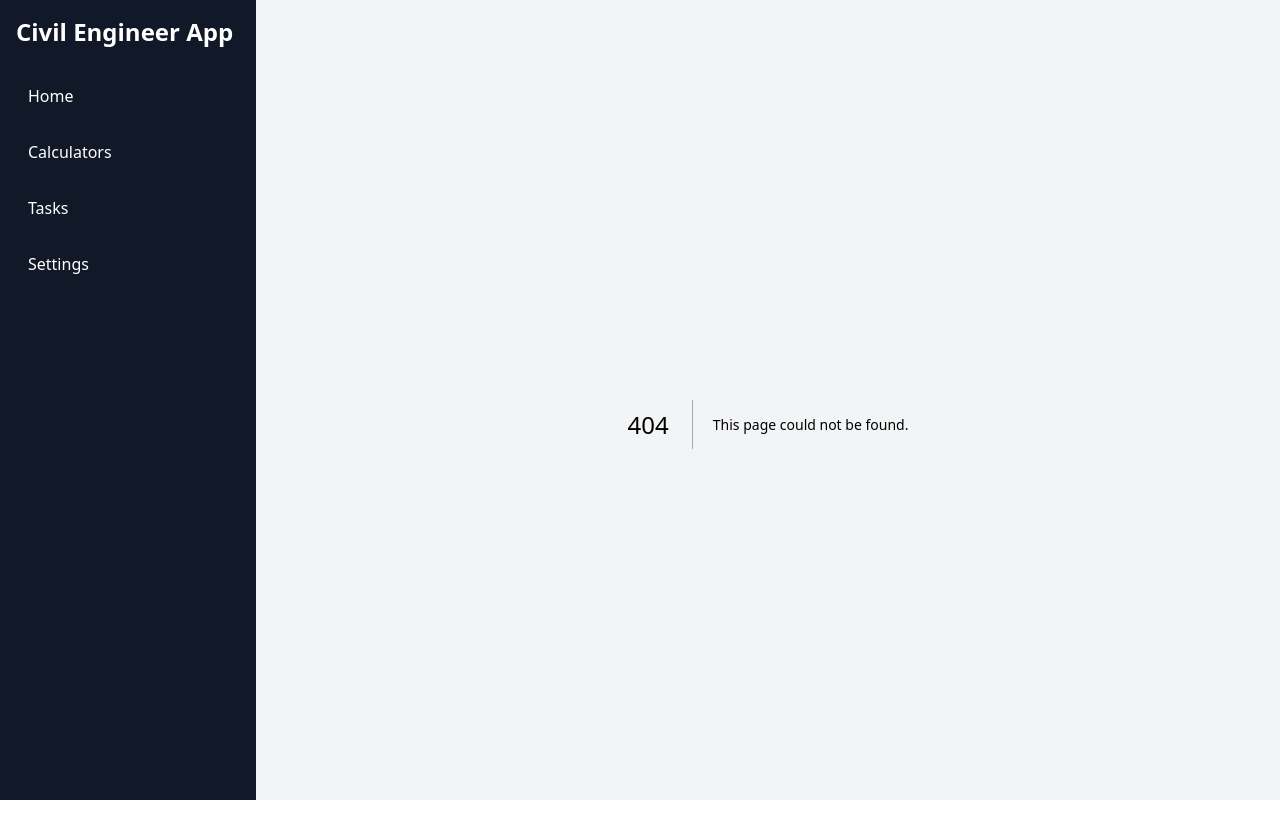
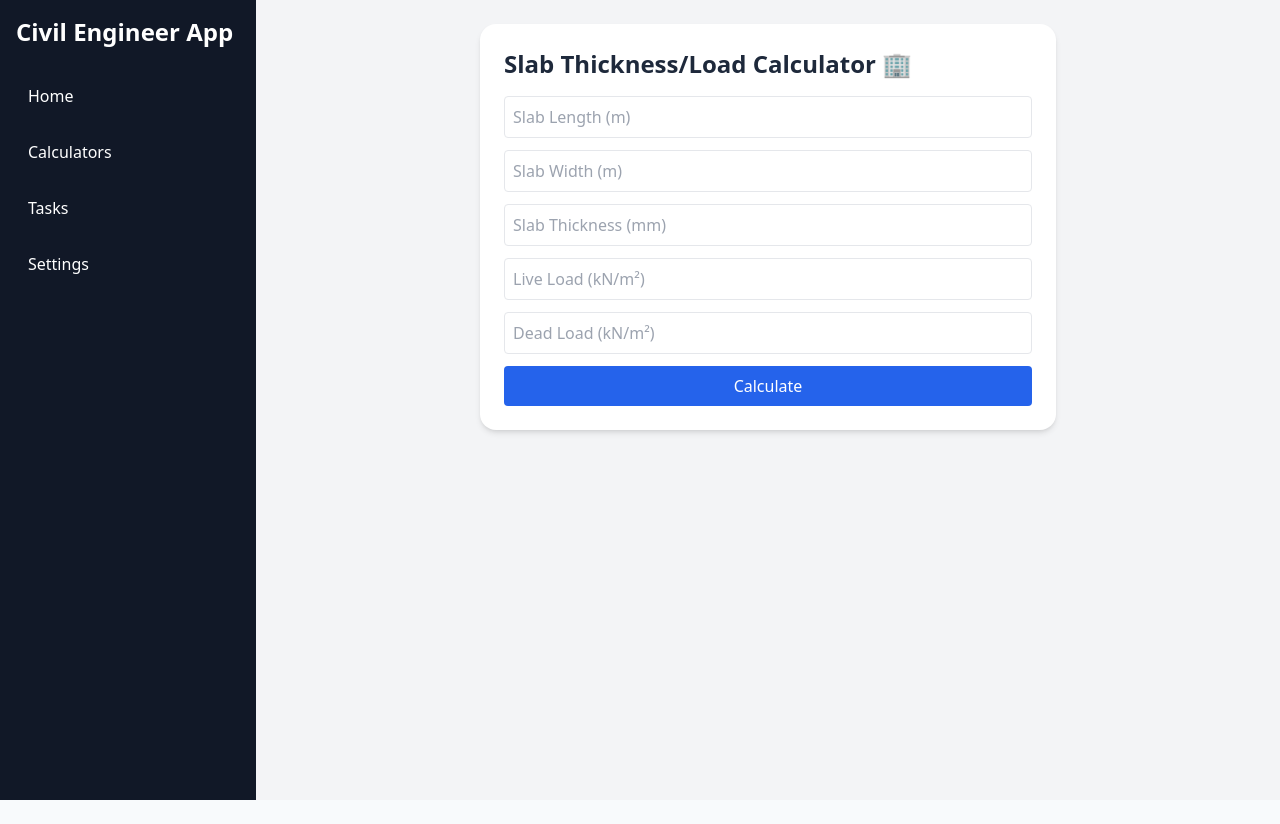
Before and after one commit to shadabalam117/CiviPilot, a Next.js app: page /calculators/slab in a window 1280 px wide. Before the commit this address had no page. After the commit the page ends 800 px from the top, so only its background shows below. Built offline with nearby package versions, Linux system fonts and the light colour scheme.

Commit message:
Create page.tsx

```diff
--- /dev/null
+++ b/app/calculators/slab/page.tsx
@@ -0,0 +1,104 @@
+"use client";
+
+import { useState } from "react";
+
+export default function SlabCalculator() {
+  const [length, setLength] = useState(""); // slab length in m
+  const [width, setWidth] = useState(""); // slab width in m
+  const [thickness, setThickness] = useState(""); // slab thickness in mm
+  const [liveLoad, setLiveLoad] = useState(""); // kN/m²
+  const [deadLoad, setDeadLoad] = useState(""); // kN/m²
+  const [result, setResult] = useState<any>(null);
+
+  const calculate = () => {
+    const L = parseFloat(length);
+    const W = parseFloat(width);
+    const t = parseFloat(thickness);
+    const LL = parseFloat(liveLoad);
+    const DL = parseFloat(deadLoad);
+
+    if ([L, W, t, LL, DL].some((v) => isNaN(v) || v <= 0)) {
+      alert("Please enter valid numbers");
+      return;
+    }
+
+    // Slab area
+    const area = L * W; // m²
+
+    // Slab volume
+    const volume = area * (t / 1000); // convert mm to m
+
+    // Self weight of slab (concrete density ~25 kN/m³)
+    const selfWeight = volume * 25; // kN
+
+    // Total load
+    const totalLoad = selfWeight + LL * area + DL * area; // kN
+
+    setResult({
+      area: area.toFixed(2),
+      volume: volume.toFixed(3),
+      selfWeight: selfWeight.toFixed(2),
+      totalLoad: totalLoad.toFixed(2),
+    });
+  };
+
+  return (
+    <div className="p-6 max-w-xl mx-auto bg-white rounded-2xl shadow-md">
+      <h1 className="text-2xl font-bold mb-4">Slab Thickness/Load Calculator 🏢</h1>
+
+      <div className="space-y-3">
+        <input
+          type="number"
+          placeholder="Slab Length (m)"
+          value={length}
+          onChange={(e) => setLength(e.target.value)}
+          className="border p-2 w-full rounded"
+        />
+        <input
+          type="number"
+          placeholder="Slab Width (m)"
+          value={width}
+          onChange={(e) => setWidth(e.target.value)}
+          className="border p-2 w-full rounded"
+        />
+        <input
+          type="number"
+          placeholder="Slab Thickness (mm)"
+          value={thickness}
+          onChange={(e) => setThickness(e.target.value)}
+          className="border p-2 w-full rounded"
+        />
+        <input
+          type="number"
+          placeholder="Live Load (kN/m²)"
+          value={liveLoad}
+          onChange={(e) => setLiveLoad(e.target.value)}
+          className="border p-2 w-full rounded"
+        />
+        <input
+          type="number"
+          placeholder="Dead Load (kN/m²)"
+          value={deadLoad}
+          onChange={(e) => setDeadLoad(e.target.value)}
+          className="border p-2 w-full rounded"
+        />
+
+        <button
+          onClick={calculate}
+          className="bg-blue-600 text-white px-4 py-2 w-full rounded hover:bg-blue-700"
+        >
+          Calculate
+        </button>
+      </div>
+
+      {result && (
+        <div className="mt-4 p-4 bg-gray-100 rounded-lg">
+          <p>Slab Area: {result.area} m²</p>
+          <p>Slab Volume: {result.volume} m³</p>
+          <p>Self Weight: {result.selfWeight} kN</p>
+          <p>Total Load: {result.totalLoad} kN</p>
+        </div>
+      )}
+    </div>
+  );
+}
```
